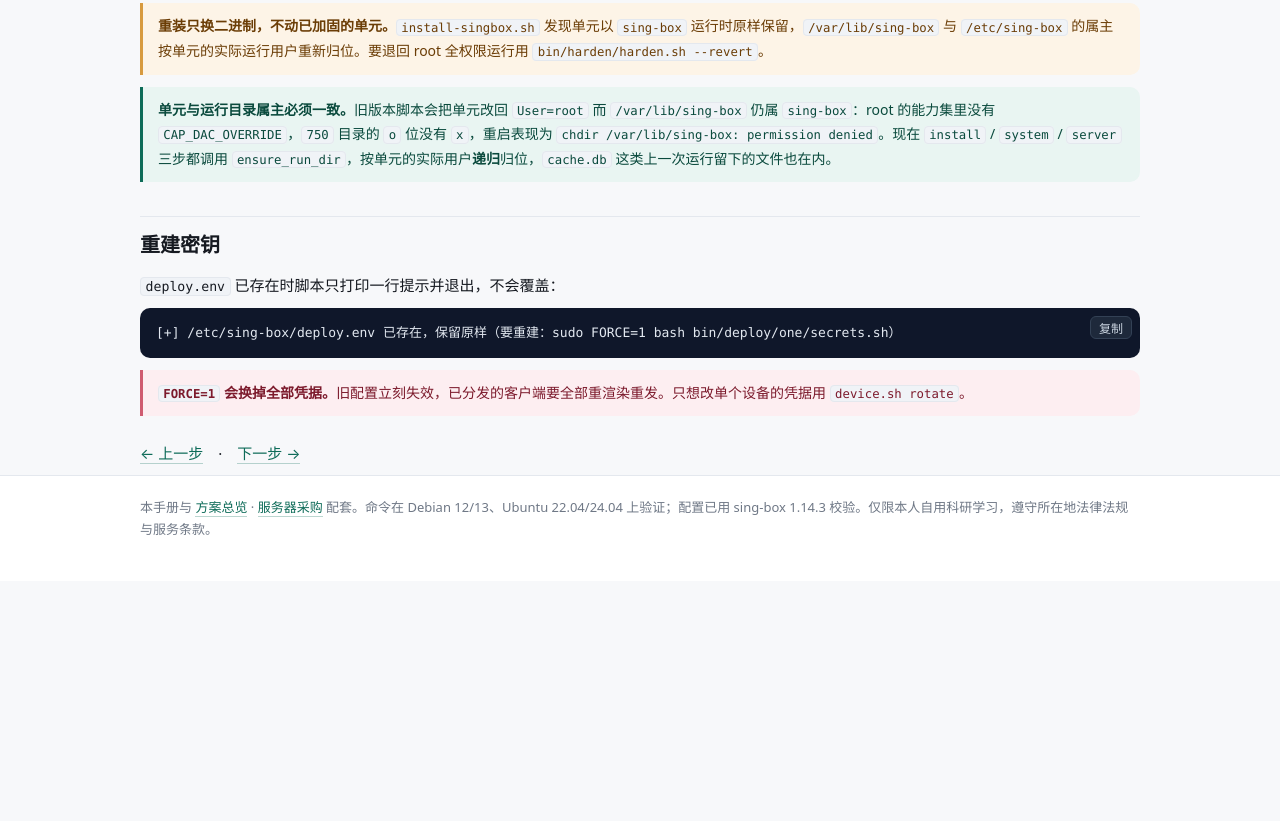
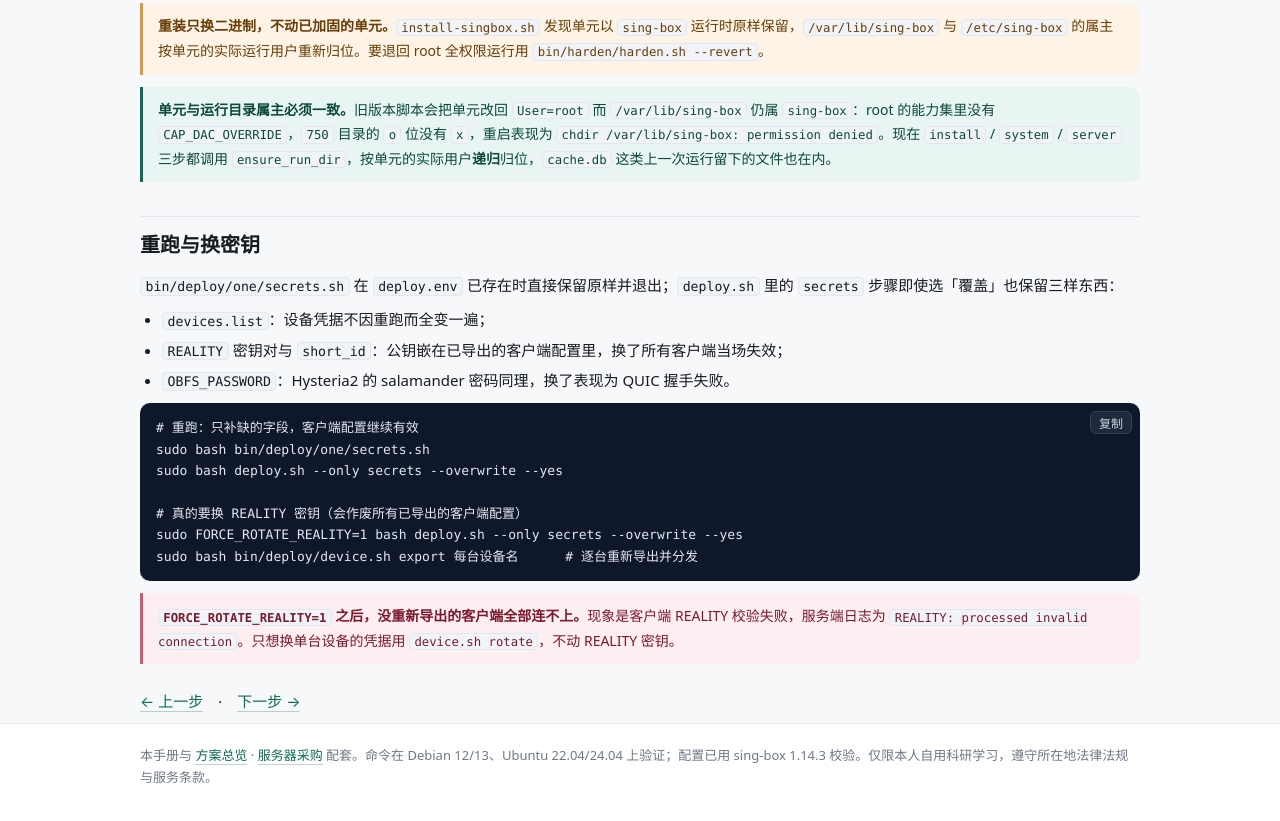
Before and after one commit to wiskewu/cyprinus-surge, a website: page docs/deploy/02-install.html in a window 1280 px wide. Shown: the part 1795-2616 px from the top of the page. Before the commit the page ends 2376 px from the top, so only its background shows below. Drawn offline with Linux system fonts and the light colour scheme.

Commit message:
fix(密钥): 重跑 secrets 保留 REALITY 密钥与 HY2 混淆密码
secrets 步骤每次重跑都会新生成 REALITY 密钥对、short_id 与
OBFS_PASSWORD，而这三个值都嵌在已导出的客户端配置里。覆盖重跑一次，
全部客户端当场失效：客户端报 reality verification failed，服务端日志
为 REALITY: processed invalid connection，面板上的连接与用量则永远是 0，
现场很难联想到是部署动作。

改成与 devices.list 同一套处理：deploy.env 已有值时原样沿用，仅
FORCE_ROTATE_REALITY=1 时轮换，并在日志里写明后果。

文档补「重跑与换密钥」一节、排查表一行；06-ops 的用量一行按实测改写：
sing-box 1.14.3 服务端角色的 /traffic 恒为 0，客户端角色才有数据。

```diff
--- a/docs/deploy/02-install.html
+++ b/docs/deploy/02-install.html
@@ -135,10 +135,21 @@ sudo SING_BOX_PKG=/root/sing-box.tar.gz bash bin/deploy/one/install-singbox.sh</
 <div class="warn"><b>重装只换二进制，不动已加固的单元。</b><code>install-singbox.sh</code> 发现单元以 <code>sing-box</code> 运行时原样保留，<code>/var/lib/sing-box</code> 与 <code>/etc/sing-box</code> 的属主按单元的实际运行用户重新归位。要退回 root 全权限运行用 <code>bin/harden/harden.sh --revert</code>。</div>
 <div class="note"><b>单元与运行目录属主必须一致。</b>旧版本脚本会把单元改回 <code>User=root</code> 而 <code>/var/lib/sing-box</code> 仍属 <code>sing-box</code>：root 的能力集里没有 <code>CAP_DAC_OVERRIDE</code>，<code>750</code> 目录的 <code>o</code> 位没有 <code>x</code>，重启表现为 <code>chdir /var/lib/sing-box: permission denied</code>。现在 <code>install</code> / <code>system</code> / <code>server</code> 三步都调用 <code>ensure_run_dir</code>，按单元的实际用户<b>递归</b>归位，<code>cache.db</code> 这类上一次运行留下的文件也在内。</div>
 
-<h2>重建密钥</h2>
-<p><code>deploy.env</code> 已存在时脚本只打印一行提示并退出，不会覆盖：</p>
-<pre><code>[+] /etc/sing-box/deploy.env 已存在，保留原样（要重建：sudo FORCE=1 bash bin/deploy/one/secrets.sh）</code></pre>
-<div class="bad"><b><code>FORCE=1</code> 会换掉全部凭据。</b>旧配置立刻失效，已分发的客户端要全部重渲染重发。只想改单个设备的凭据用 <code>device.sh rotate</code>。</div>
+<h2>重跑与换密钥</h2>
+<p><code>bin/deploy/one/secrets.sh</code> 在 <code>deploy.env</code> 已存在时直接保留原样并退出；<code>deploy.sh</code> 里的 <code>secrets</code> 步骤即使选「覆盖」也保留三样东西：</p>
+<ul>
+<li><code>devices.list</code>：设备凭据不因重跑而全变一遍；</li>
+<li><code>REALITY</code> 密钥对与 <code>short_id</code>：公钥嵌在已导出的客户端配置里，换了所有客户端当场失效；</li>
+<li><code>OBFS_PASSWORD</code>：Hysteria2 的 salamander 密码同理，换了表现为 QUIC 握手失败。</li>
+</ul>
+<pre><code># 重跑：只补缺的字段，客户端配置继续有效
+sudo bash bin/deploy/one/secrets.sh
+sudo bash deploy.sh --only secrets --overwrite --yes
+
+# 真的要换 REALITY 密钥（会作废所有已导出的客户端配置）
+sudo FORCE_ROTATE_REALITY=1 bash deploy.sh --only secrets --overwrite --yes
+sudo bash bin/deploy/device.sh export 每台设备名      # 逐台重新导出并分发</code></pre>
+<div class="bad"><b><code>FORCE_ROTATE_REALITY=1</code> 之后，没重新导出的客户端全部连不上。</b>现象是客户端 REALITY 校验失败，服务端日志为 <code>REALITY: processed invalid connection</code>。只想换单台设备的凭据用 <code>device.sh rotate</code>，不动 REALITY 密钥。</div>
 
 <p style="margin-top:24px"><a href="01-init.html">← 上一步</a>　·　<a href="03-server.html">下一步 →</a></p>
 
```
Also changed, not shown: docs/deploy/06-ops.html (+1 -1 lines), docs/deploy/troubleshooting.html (+1 -0 lines), fragments/pages/deploy/02-install.html (+15 -4 lines), fragments/pages/deploy/06-ops.html (+1 -1 lines), fragments/pages/deploy/troubleshooting.html (+1 -0 lines), 1 other file.
